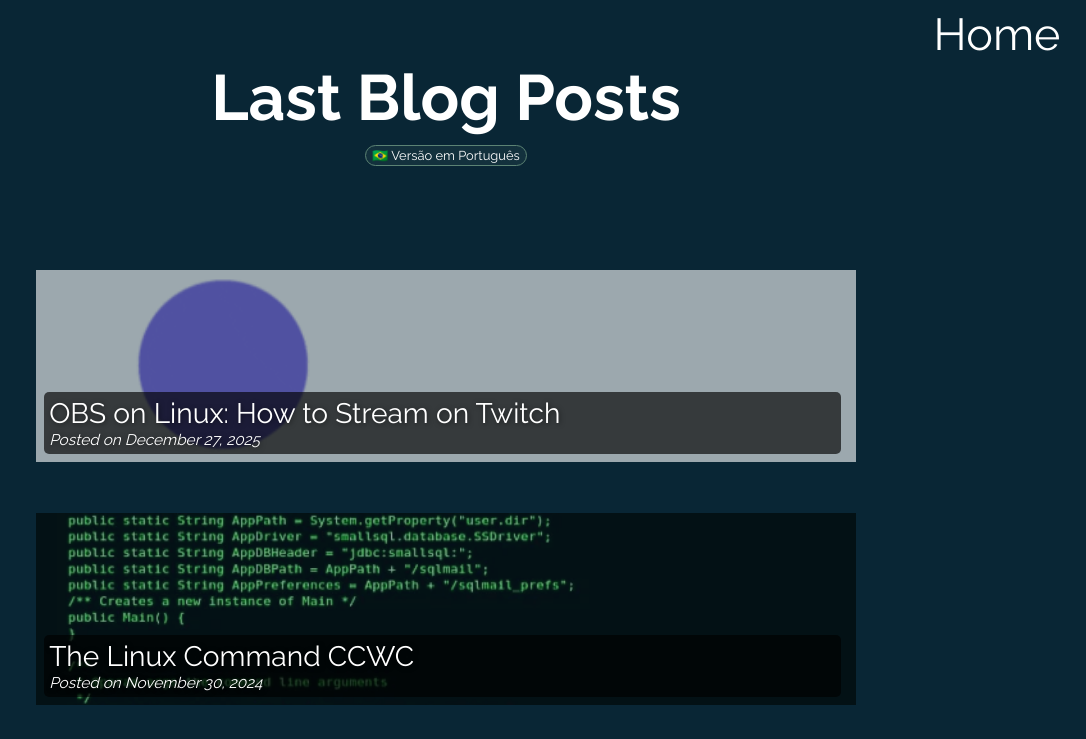
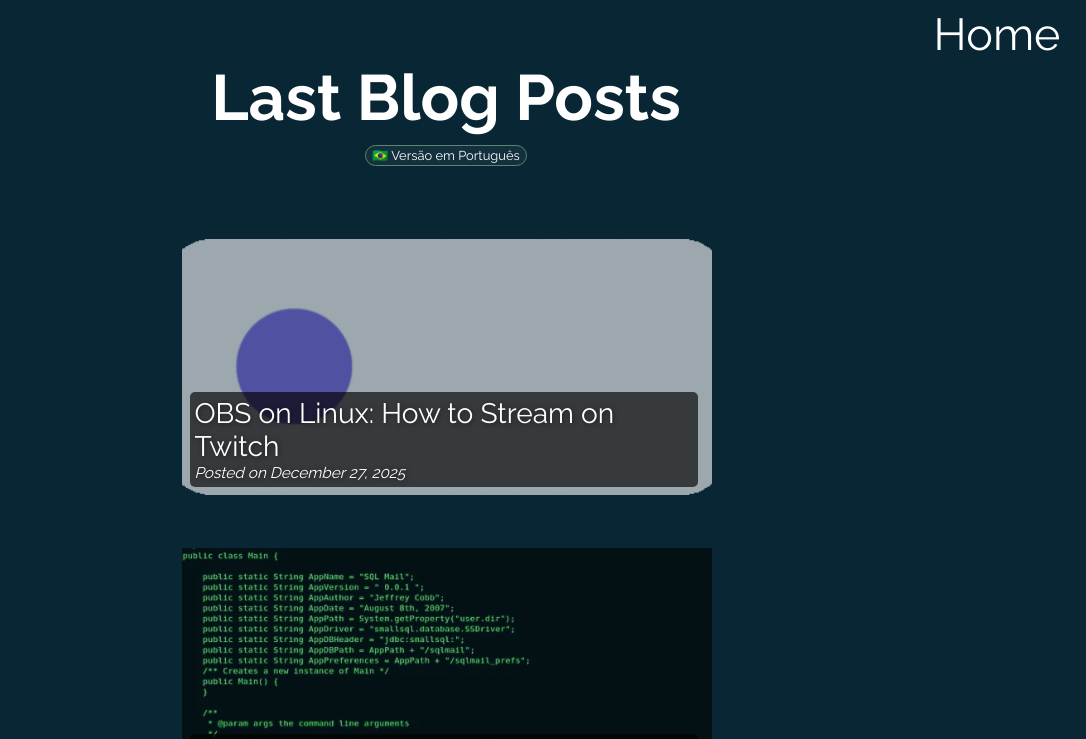
Before and after one commit to JhonattasFerreira/my-site, a Next.js app: page /en/blog in a window 1280 px wide. Shown: the top 739 px of the page, without its empty margins (194-1280 px from the left). Built offline with nearby package versions, Linux system fonts and the light colour scheme.

Commit message:
feat: implement layout and card improvements (design roadmap part 5)

```diff
--- a/app/home.module.css
+++ b/app/home.module.css
@@ -23,6 +23,8 @@
   padding-left: 3vw;
   padding-right: 3vw;
   padding-bottom: 2vh;
+  max-width: 1400px;
+  width: 100%;
 }
 
 .title {
@@ -42,7 +44,7 @@
 
 .footer {
   padding-top: 6vh;
-  font-size: clamp(2rem, 5vw, 4rem);
+  font-size: clamp(2rem, 5vw, 3.5rem);
   display: flex;
   flex-direction: row;
   justify-content: space-around;
--- a/components/ListingPost/listing.module.css
+++ b/components/ListingPost/listing.module.css
@@ -8,12 +8,18 @@
 
 .articleBox {
   width: 100%;
-  height: 25vw;
+  height: clamp(160px, 20vw, 300px);
   position: relative;
   overflow: hidden;
   margin-bottom: 4vw;
   display: flex;
   align-items: flex-end;
+  border: 1px solid transparent;
+  transition: border-color 0.2s ease;
+}
+
+.articleBox:hover {
+  border-color: var(--color-accent-muted);
 }
 
 .articleBox a {
@@ -86,32 +92,10 @@
 }
 
 .listBlogPosts {
-  padding-top: 9vh;
+  max-width: 900px;
+  margin: 0 auto;
+  padding: 0 3vw;
+  padding-top: clamp(4rem, 9vh, 8rem);
   display: flex;
   flex-direction: column;
-  margin: 0 3vw;
 }
-
-@media (min-width: 600px) and (max-width: 961px) {
-  .articleBox {
-    width: 100%;
-    height: 20vw;
-  }
-
-  .listBlogPosts {
-    padding-top: 9vh;
-    margin: 0 6vw;
-  }
-}
-
-@media (min-width: 962px) {
-  .articleBox {
-    width: 100%;
-    height: 15vw;
-  }
-
-  .listBlogPosts {
-    padding-top: 13vh;
-    margin: 0 15vw;
-  }
-}
```
